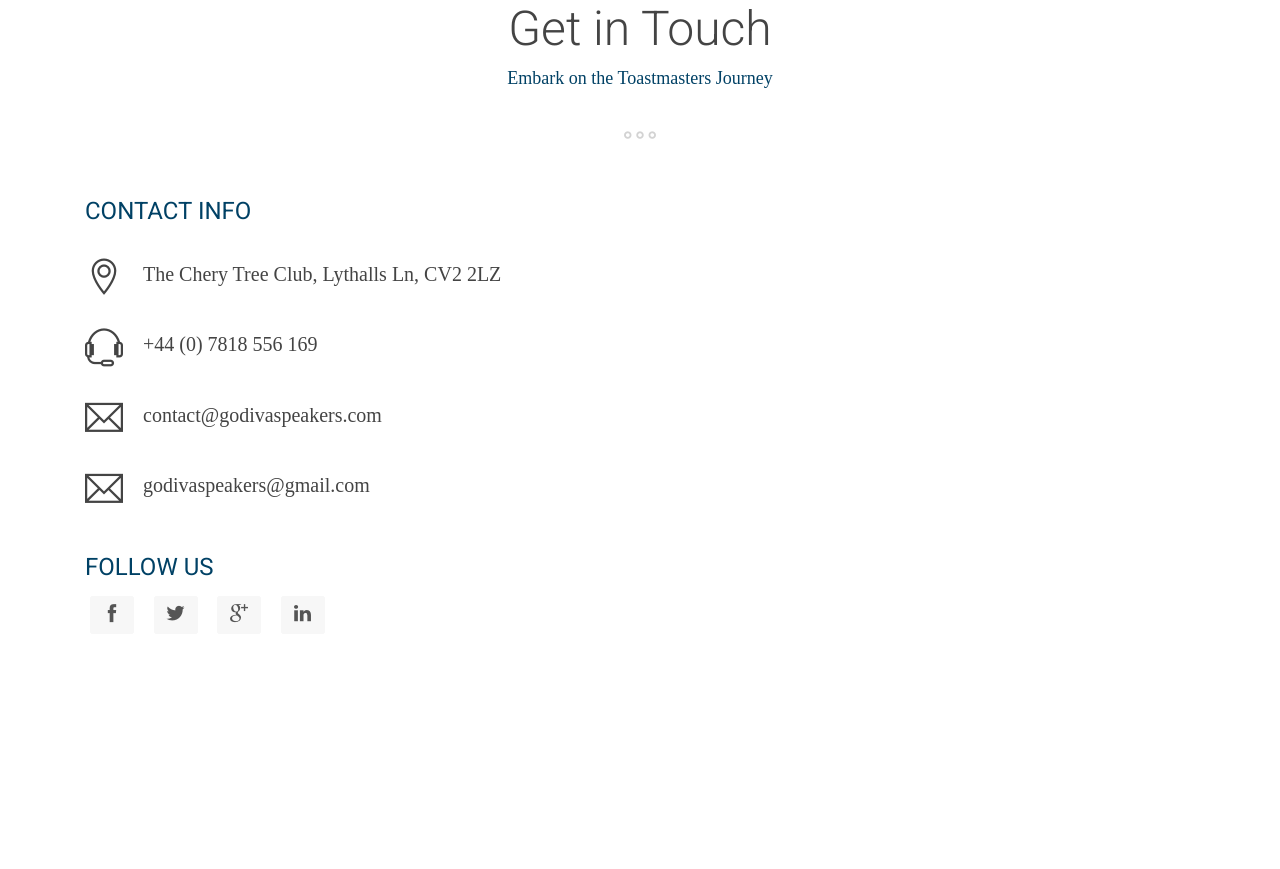
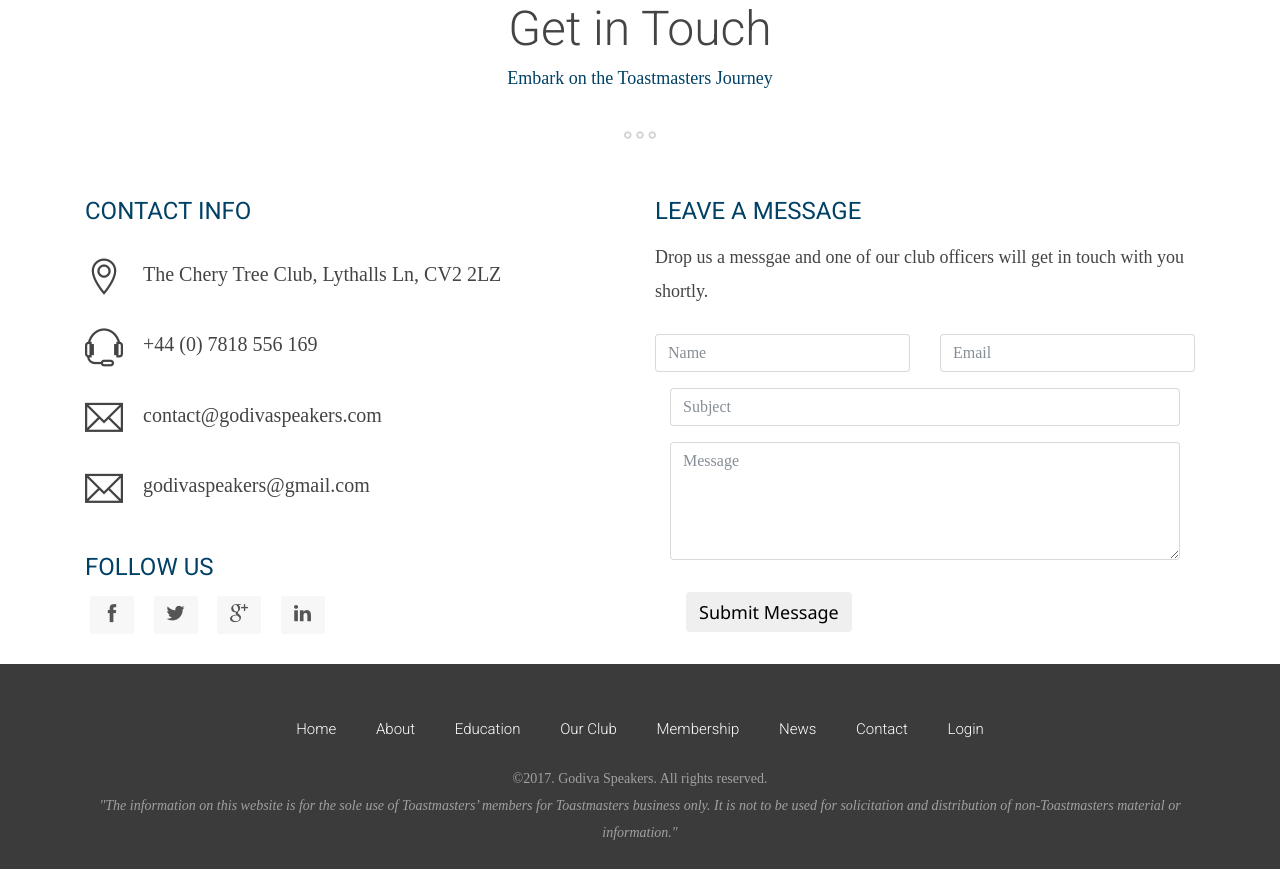
Before and after one commit to ravi-2912/Godiva-Speakers-Website, a plain HTML site: page index.html in a window 1280 px wide. Shown: the part 1931-2800 px from the top of the page. Before the commit the page ends 2579 px from the top, so only its background shows below. Drawn offline with nearby package versions, Linux system fonts and the light colour scheme; a web font is replaced by a local one.

Commit message:
Added contact form and footer.

```diff
--- a/index.html
+++ b/index.html
@@ -165,6 +165,7 @@
         </section>
         <!-- About Us section ends -->
 
+        <!-- Contact Us Section -->
         <section id="contact">
             <div class="container text-center">
                 <span class="introheading">Take Control Now</span>
@@ -192,12 +193,69 @@
                         </ul>
                     </div>
                     <div class="col-md-6">
-
+                        <h3 class="heading-2">LEAVE A MESSAGE</h3>
+                        <p>Drop us a messgae and one of our club officers will get in touch with you shortly.</p>
+                        <form method="post" id="contact-form" class="form-horizontal contact-form" novalidate>
+                            <div class="row">
+                                <div class="col-sm-6">
+                                    <div class="form-group">
+                                        <label for="contact-name" class="control-label sr-only">Name</label>
+                                        <input type="text" class="form-control" id="contact-name" name="name" placeholder="Name" required>
+                                    </div>
+                                </div>
+                                <div class="col-sm-6">
+                                    <div class="form-group">
+                                        <label for="contact-email" class="control-label sr-only">Email</label>
+                                        <input type="email" class="form-control" id="contact-email" name="email" placeholder="Email" required>
+                                    </div>
+                                </div>
+                            </div>
+                            <div class="form-group">
+                                <label for="contact-subject" class="control-label sr-only">Subject</label>
+                                <div class="col-sm-12">
+                                    <input type="text" class="form-control" id="contact-subject" name="subject" placeholder="Subject">
+                                </div>
+                            </div>
+                            <div class="form-group">
+                                <label for="contact-message" class="control-label sr-only">Message</label>
+                                <div class="col-sm-12">
+                                    <textarea class="form-control" id="contact-message" name="message" rows="5" cols="30" placeholder="Message" required></textarea>
+                                </div>
+                            </div>
+                            <div class="form-group">
+                                <div class="col-sm-12">
+                                    <button type="submit" id="submit-button" class="btn btn-accent">Submit Message</button>
+                                </div>
+                            </div>
+                            <input type="hidden" name="msg-submitted" id="msg-submitted" value="true">
+                        </form>
                     </div>
                 </div>
             </div>
         </section>
+        <!-- Contact Us section ends -->
 
+        <footer>
+            <div class="container">
+                <nav>
+                    <ul class="list-unstyled list-inline nav-footer">
+                        <li class="list-inline-item"><a href="#home">Home</a></li>
+                        <li class="list-inline-item"><a href="#about">About</a></li>
+                        <li class="list-inline-item"><a href="#education">Education</a></li>
+                        <li class="list-inline-item"><a href="#our-club">Our Club</a></li>
+                        <li class="list-inline-item"><a href="#membership">Membership</a></li>
+                        <li class="list-inline-item"><a href="#news">News</a></li>
+                        <li class="list-inline-item"><a href="#contact">Contact</a></li>
+                        <li class="list-inline-item"><a href="#login">Login</a></li>
+                    </ul>
+                </nav>
+                <p class="copyright">
+                    &copy;2017. Godiva Speakers. All rights reserved.
+                    <br>
+                    <i>"The information on this website is for the sole use of Toastmasters’ members for Toastmasters business only. It is not to be used for solicitation and distribution of non-Toastmasters material or information."</i>
+                </p>
+            </div>
+        </footer>
 
 
 
```
